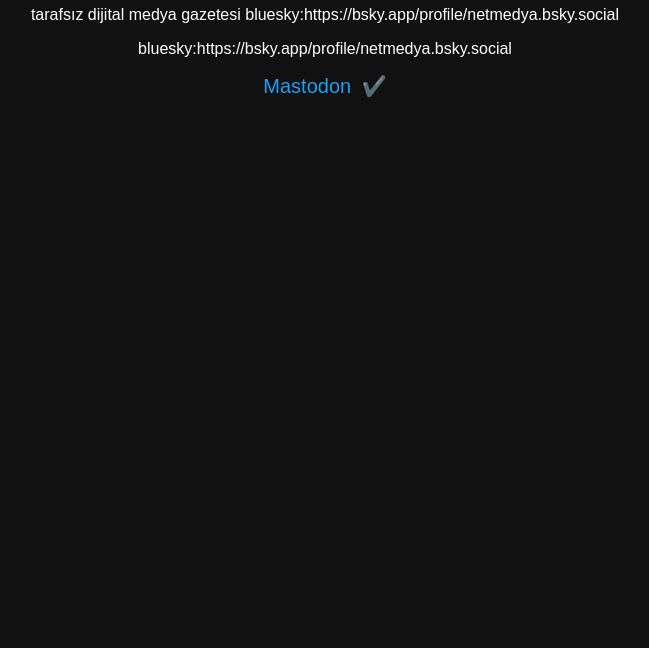
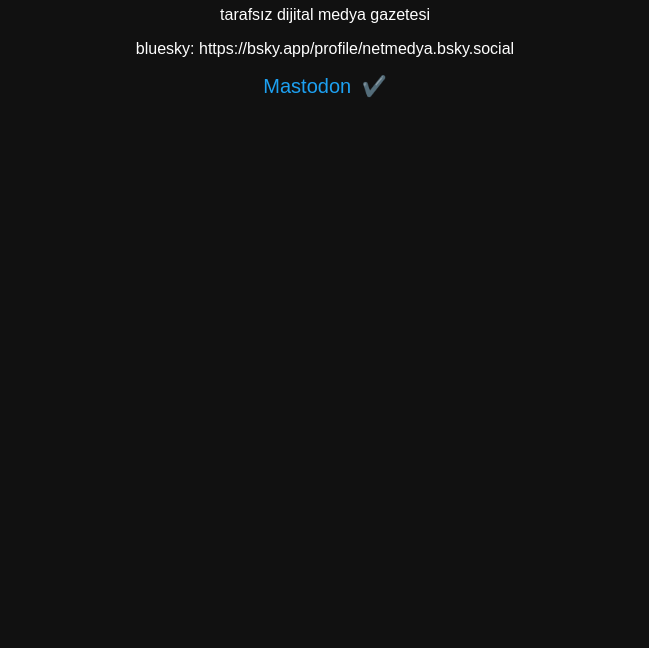
Before and after one commit to netmedyaorg/netmedyaorg, a plain HTML site: page index.html in a window 1280 px wide. Shown: the part 152-800 px from the top of the page, without its empty margins (315-964 px from the left). Drawn offline with Linux system fonts and the light colour scheme.

Commit message:
Update index.html

```diff
--- a/index.html
+++ b/index.html
@@ -30,12 +30,11 @@
 <body>
 
   <h1>netmedya</h1>
-  <p>tarafsız dijital medya gazetesi
-bluesky:https://bsky.app/profile/netmedya.bsky.social</p>
-<p>bluesky:https://bsky.app/profile/netmedya.bsky.social</p>
+  <p>tarafsız dijital medya gazetesi</p>
+  <p>bluesky: https://bsky.app/profile/netmedya.bsky.social</p>
 
   <p>
-    <a class="verified-link" rel="me" href="https://mastodon.social/@netmedya" target="_blank">
+    <a class="verified-link" rel="me" href="https://bsky.app/profile/netmedya.bsky.social" target="_blank">
       Mastodon <span class="tick">✔️</span>
     </a>
   </p>
```
